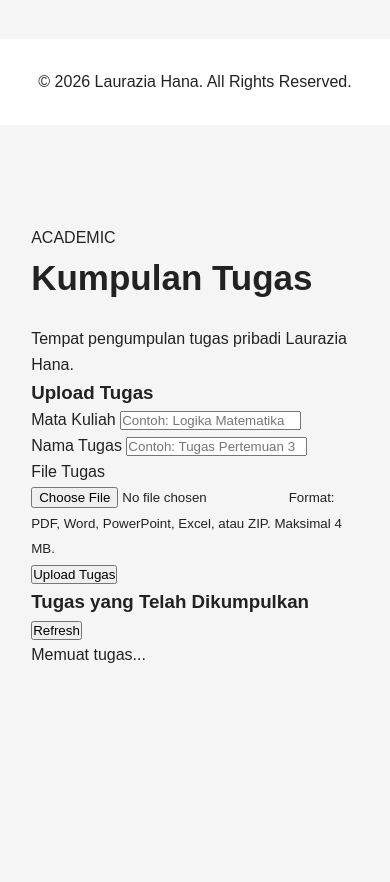
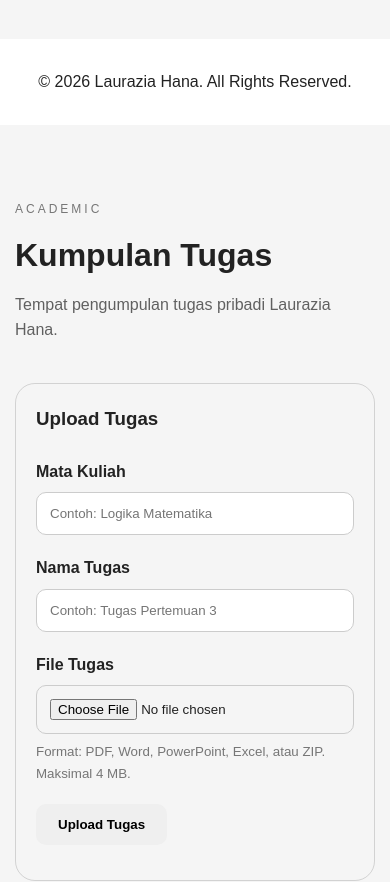
Before and after one commit to laur4zh-del/Portofolio, a website: page index.html in a window 390 px wide. Shown: the part 4240-5122 px from the top of the page. Before the commit the page ends 5040 px from the top, so only its background shows below. Drawn offline with Linux system fonts and the light colour scheme.

Commit message:
Update style.css

```diff
--- a/style.css
+++ b/style.css
@@ -27,6 +27,7 @@ nav {
     position: sticky;
     top: 0;
 }
+
 
 .nav-links {
     display: flex;
@@ -76,3 +77,213 @@ footer {
     padding: 30px;
     background: white;
 }
+
+/* ==========================================
+   KUMPULAN TUGAS
+========================================== */
+
+.tugas-section {
+    padding: 100px 20px;
+}
+
+.tugas-container {
+    max-width: 900px;
+    margin: 0 auto;
+}
+
+
+/* HEADER */
+
+.tugas-header {
+    margin-bottom: 40px;
+}
+
+.tugas-label {
+    font-size: 12px;
+    letter-spacing: 3px;
+    opacity: 0.6;
+}
+
+.tugas-header h2 {
+    font-size: 42px;
+    margin: 10px 0;
+}
+
+.tugas-header p {
+    opacity: 0.7;
+}
+
+
+/* KARTU UPLOAD */
+
+.upload-card {
+    padding: 30px;
+    border: 1px solid rgba(128, 128, 128, 0.3);
+    border-radius: 20px;
+    margin-bottom: 40px;
+}
+
+.upload-card h3 {
+    margin-top: 0;
+    margin-bottom: 25px;
+}
+
+
+/* FORM */
+
+.form-group {
+    margin-bottom: 20px;
+}
+
+.form-group label {
+    display: block;
+    margin-bottom: 8px;
+    font-weight: 600;
+}
+
+.form-group input[type="text"],
+.form-group input[type="file"] {
+    width: 100%;
+    box-sizing: border-box;
+    padding: 13px;
+    border-radius: 10px;
+    border: 1px solid #ccc;
+    font-family: inherit;
+}
+
+.form-group input[type="file"] {
+    cursor: pointer;
+}
+
+.form-group small {
+    display: block;
+    margin-top: 7px;
+    opacity: 0.6;
+}
+
+
+/* TOMBOL UPLOAD */
+
+#uploadButton {
+    border: none;
+    padding: 13px 22px;
+    border-radius: 10px;
+    cursor: pointer;
+    font-weight: 600;
+}
+
+#uploadButton:hover {
+    opacity: 0.8;
+}
+
+#uploadButton:disabled {
+    opacity: 0.5;
+    cursor: not-allowed;
+}
+
+
+/* STATUS */
+
+#uploadStatus {
+    margin-top: 15px;
+}
+
+
+/* DAFTAR TUGAS */
+
+.submitted-section {
+    margin-top: 50px;
+}
+
+.submitted-header {
+    display: flex;
+    justify-content: space-between;
+    align-items: center;
+    gap: 20px;
+    margin-bottom: 20px;
+}
+
+.submitted-header h3 {
+    margin: 0;
+}
+
+
+/* TOMBOL REFRESH */
+
+#refreshFiles {
+    padding: 8px 15px;
+    border-radius: 8px;
+    border: 1px solid #ccc;
+    background: transparent;
+    cursor: pointer;
+}
+
+#refreshFiles:hover {
+    opacity: 0.7;
+}
+
+
+/* ITEM TUGAS */
+
+.task-item {
+    display: flex;
+    justify-content: space-between;
+    align-items: center;
+    gap: 20px;
+
+    padding: 18px;
+    margin-bottom: 12px;
+
+    border: 1px solid rgba(128, 128, 128, 0.25);
+    border-radius: 14px;
+}
+
+.task-info strong {
+    display: block;
+    margin-bottom: 5px;
+}
+
+.task-info span {
+    font-size: 13px;
+    opacity: 0.6;
+}
+
+
+/* TOMBOL LIHAT FILE */
+
+.task-item a {
+    text-decoration: none;
+    padding: 8px 14px;
+    border-radius: 8px;
+    border: 1px solid #ccc;
+}
+
+
+/* RESPONSIVE HP */
+
+@media (max-width: 600px) {
+
+    .tugas-section {
+        padding: 70px 15px;
+    }
+
+    .tugas-header h2 {
+        font-size: 32px;
+    }
+
+    .upload-card {
+        padding: 20px;
+    }
+
+    .task-item {
+        flex-direction: column;
+        align-items: flex-start;
+    }
+
+    .task-item a {
+        width: 100%;
+        box-sizing: border-box;
+        text-align: center;
+    }
+
+}
```
